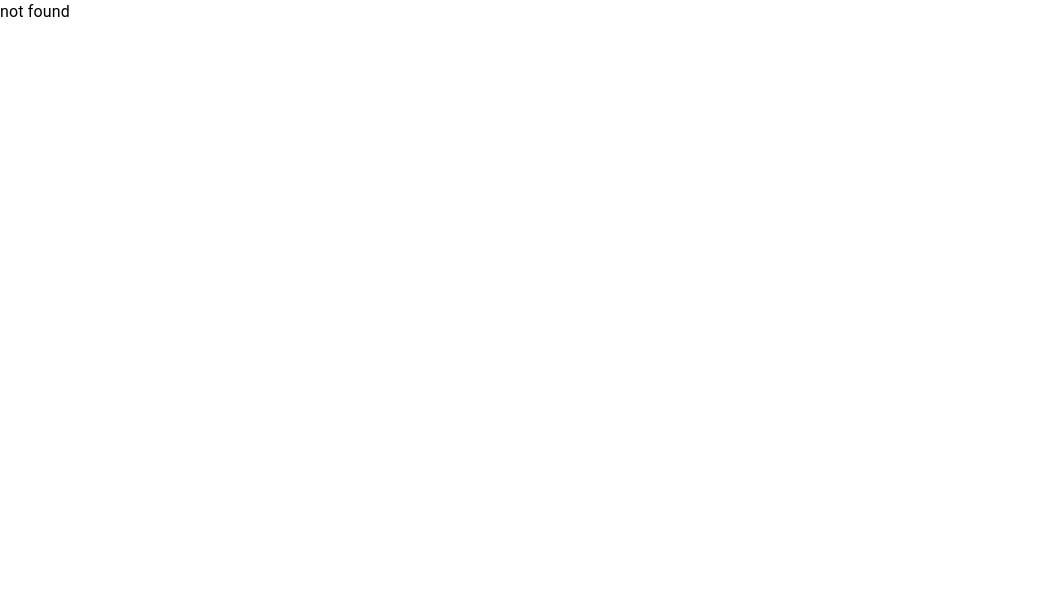
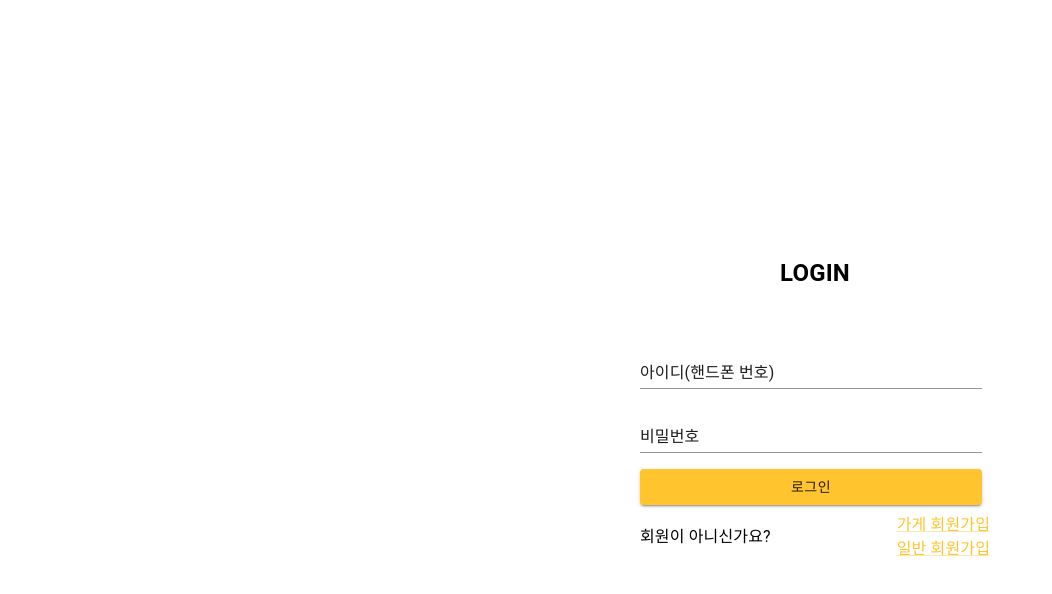
Before and after one commit to aha-point/front, a React (Create React App) app: page /login in a window 1280 px wide. Shown: the top 594 px of the page, without its empty margins (0-1052 px from the left). Built offline with nearby package versions, Linux system fonts and the light colour scheme.

Commit message:
link router 추가

```diff
--- a/src/pages/Login.tsx
+++ b/src/pages/Login.tsx
@@ -2,7 +2,8 @@ import { styled } from '@mui/system';
 import Grid from '@mui/material/Grid';
 import Button from '@mui/material/Button';
 import TextField from '@mui/material/TextField';
-import { Link } from 'react-router-dom';
+import { Link as RouterLink } from 'react-router-dom';
+import Link from '@mui/material/Link';
 
 export const Login = () => {
   return (
@@ -32,16 +33,23 @@ export const Login = () => {
               />
             </Grid>
             <Grid container p={1} direction="row" justifyContent="center" alignItems="center">
-              <Button variant={'contained'}>로그인</Button>
+              <Button variant={'contained'} fullWidth>
+                로그인
+              </Button>
             </Grid>
           </Grid>
-          <Grid container justifyContent={'space-between'}>
+          <Grid container justifyContent={'space-between'} alignItems="center">
             <Grid item>
               <div>회원이 아니신가요?</div>
             </Grid>
             <Grid item>
-              <Link to="/sinupstore">가게 회원가입</Link>
-              <Link to="/sinupstore">일반 회원가입</Link>
+              <Link component={RouterLink} to="/signupstore">
+                가게 회원가입
+              </Link>
+              <br />
+              <Link component={RouterLink} to="/signup">
+                일반 회원가입
+              </Link>
             </Grid>
           </Grid>
         </Grid>
--- a/src/pages/SIngup.tsx
+++ b/src/pages/Signup.tsx
@@ -4,9 +4,9 @@ import Grid from '@mui/material/Grid';
 import TextField from '@mui/material/TextField';
 import Button from '@mui/material/Button';
 
-export const SIngup = () => {
+export const Signup = () => {
   return (
-    <Grid container>
+    <Grid container height={'100vh'} alignItems="center">
       <Grid item width={'350px'} margin={'0 auto'} padding={'20px 0'}>
         <Title>SIGNUP</Title>
         <Grid container columns={12} spacing={1}>
@@ -52,7 +52,7 @@ export const SIngup = () => {
           <Grid container p={1} direction="row" justifyContent="center" alignItems="center">
             <TextField fullWidth required type="text" id="name" label="이름" variant="standard" />
           </Grid>
-          <Button variant="contained" onClick={() => console.log('click')}>
+          <Button variant="contained" fullWidth onClick={() => console.log('click')}>
             가입하기
           </Button>
         </Grid>
--- a/src/pages/SIngupStore.tsx
+++ b/src/pages/SignupStore.tsx
@@ -6,7 +6,7 @@ import Grid from '@mui/material/Grid';
 import Button from '@mui/material/Button';
 import ImageUpload from '../Components/ImageUpload';
 
-export const SIngupStore = () => {
+export const SignupStore = () => {
   const [file, setFile] = useState<File | null>();
   const imageFileUpload = (e: React.ChangeEvent<HTMLInputElement>) => {
     const { files } = e.target;
@@ -23,7 +23,7 @@ export const SIngupStore = () => {
     //   .finally(() => console.log('loaded'));
   };
   return (
-    <Grid container>
+    <Grid container height={'100vh'} alignItems="center">
       <Grid item width={'350px'} margin={'0 auto'} padding={'20px 0'}>
         <Title>SIGNUP</Title>
         <Grid container columns={12} spacing={1}>
@@ -114,7 +114,7 @@ export const SIngupStore = () => {
           </Grid>
         </Grid>
         <Grid container p={1} direction="row" justifyContent="center" alignItems="center">
-          <Button variant="contained" onClick={() => console.log('click')}>
+          <Button variant="contained" fullWidth onClick={() => console.log('click')}>
             회원가입
           </Button>
         </Grid>
```
Also changed, not shown: src/Router.tsx (+5 -5 lines), 1 other file (tests, documents, lock files or other folders).
